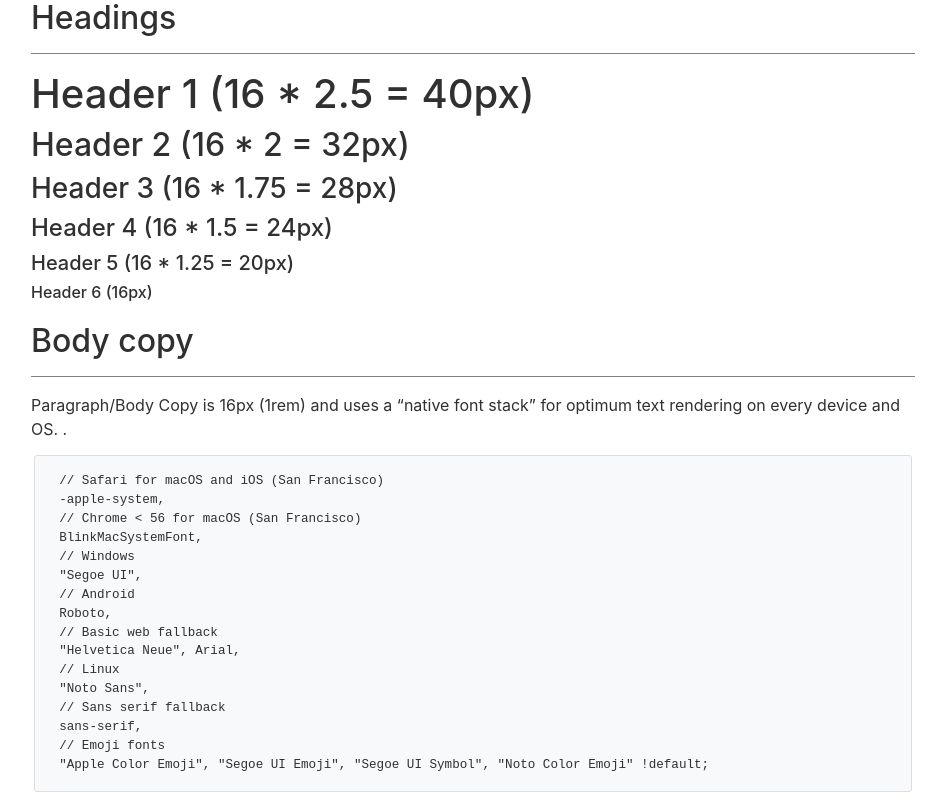
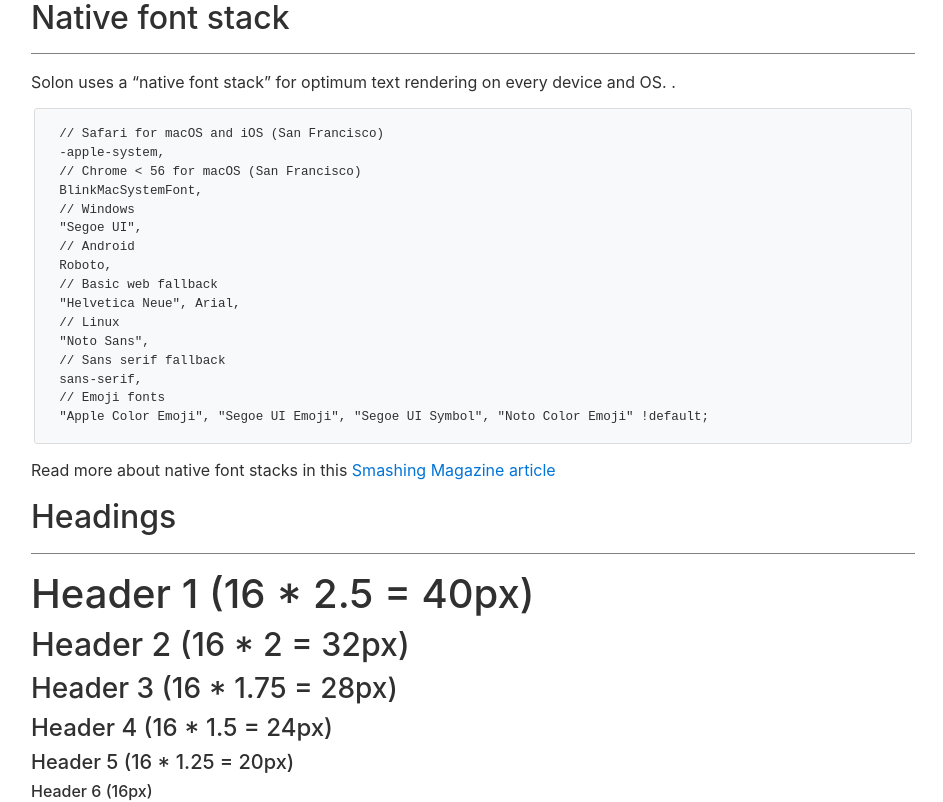
Before and after one commit to FindawayWorld/Solon, a React (Create React App) app: page /content in a window 1280 px wide. Shown: the part 960-1762 px from the top of the page, without its empty margins (317-1260 px from the left). Built offline with nearby package versions, Linux system fonts and the light colour scheme.

Commit message:
Make native font stack its own section

```diff
--- a/src/pages/Content.jsx
+++ b/src/pages/Content.jsx
@@ -63,26 +63,12 @@ const ContentPage = () => {
                 </div>
             </section>
 
-            <section id="headings" className="mb-5">
-                <h2>Headings</h2>
-                <hr />
-                <div>
-                    <h1>Header 1 (16 * 2.5 = 40px)</h1>
-                    <h2>Header 2 (16 * 2 = 32px)</h2>
-                    <h3>Header 3 (16 * 1.75 = 28px)</h3>
-                    <h4>Header 4 (16 * 1.5 = 24px)</h4>
-                    <h5>Header 5 (16 * 1.25 = 20px)</h5>
-                    <h6>Header 6 (16px)</h6>
-                </div>
-            </section>
-
-            <section id="body-copy" className="mb-5">
-                <h2>Body copy</h2>
+            <section>
+                <h2>Native font stack</h2>
                 <hr />
 
                 <p>
-                    Paragraph/Body Copy is 16px (1rem) and uses a “native font stack” for optimum text rendering on
-                    every device and OS. .{' '}
+                    Solon uses a “native font stack” for optimum text rendering on every device and OS. .{' '}
                     <pre>
                         <code>
                             {`// Safari for macOS and iOS (San Francisco)
@@ -112,6 +98,23 @@ sans-serif,
                         Smashing Magazine article
                     </a>
                 </p>
+            </section>
+
+            <section id="headings" className="mb-5">
+                <h2>Headings</h2>
+                <hr />
+                <div>
+                    <h1>Header 1 (16 * 2.5 = 40px)</h1>
+                    <h2>Header 2 (16 * 2 = 32px)</h2>
+                    <h3>Header 3 (16 * 1.75 = 28px)</h3>
+                    <h4>Header 4 (16 * 1.5 = 24px)</h4>
+                    <h5>Header 5 (16 * 1.25 = 20px)</h5>
+                    <h6>Header 6 (16px)</h6>
+                </div>
+            </section>
+
+            <section id="body-copy" className="mb-5">
+                <h2>Body copy</h2>
                 <hr />
                 <p>
                     Findaway is a global leader in digital content delivery. With the invention of Playaway Preloaded
```
